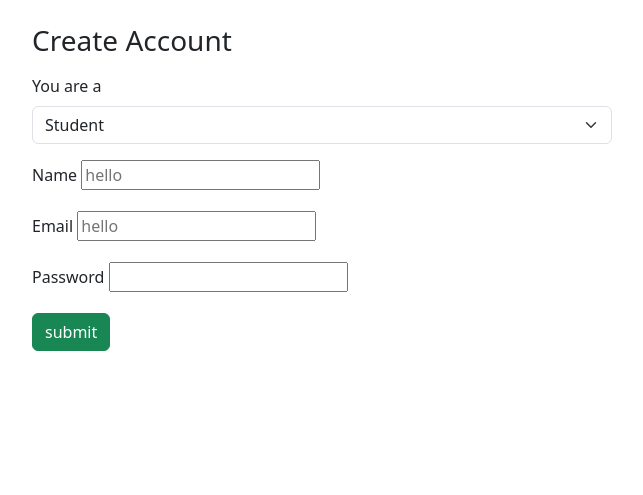
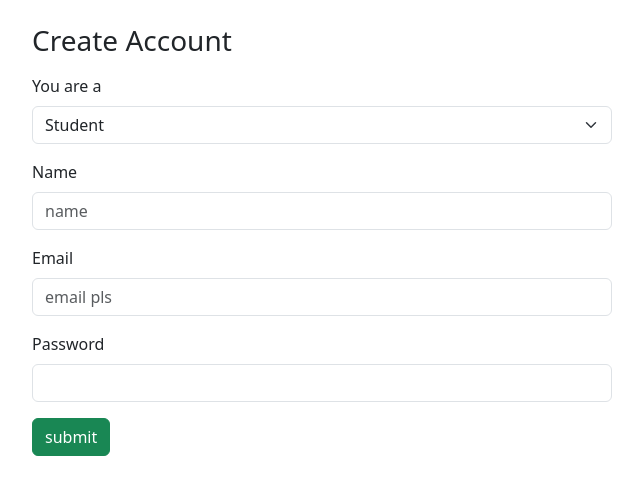
Before and after one commit to Frosty-Winter-Snowfall/mad1-bootcamp-ppc, a Flask app: page /signup in a window 1280 px wide. Shown: the part 56-551 px from the top of the page, without its empty margins (318-961 px from the left). Run offline with Flask 3, Linux system fonts and the light colour scheme.

Commit message:
fix:signup pagee

```diff
--- a/templates/signup.html
+++ b/templates/signup.html
@@ -19,17 +19,19 @@
             <option value="company">Company</option>
         </select>
         </div>
+
         <div class="mb-3">
         <label class="form-label">Name</label>
-        <input type="name" name="name" placeholder="hello" required>
+        <input type="name" name="name" class="form-control" placeholder="name" required>
         </div>
+
         <div class="mb-3">
         <label class="form-label">Email</label>
-        <input type="email" name="email" placeholder="hello" required>
+        <input type="email" name="email" class="form-control" placeholder="email pls" required>
         </div>
         <div class="mb-3">
         <label class="form-label">Password</label>
-        <input type="password" name="password" required>
+        <input type="password" name="password" class="form-control" required>
         </div>
         <button type="submit" class="btn btn-success">submit</button>
 
```
